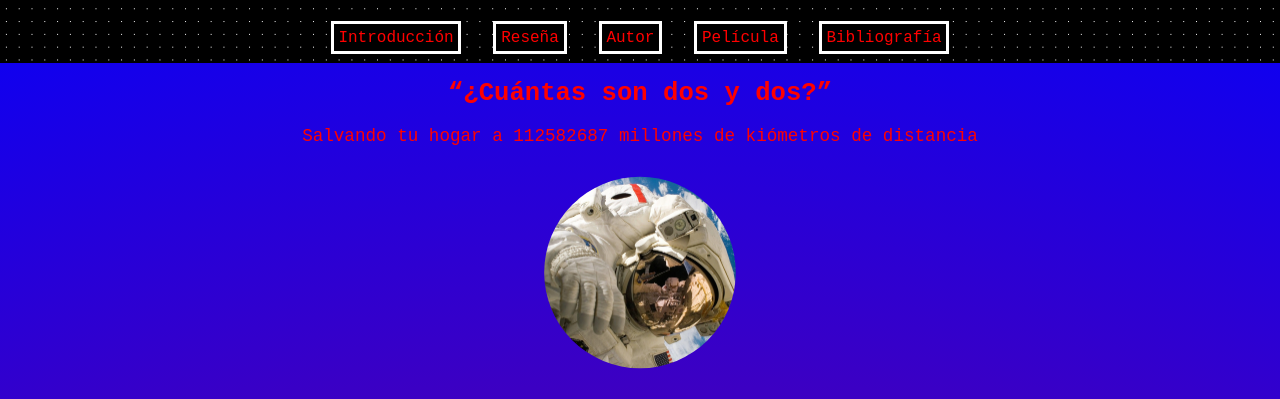
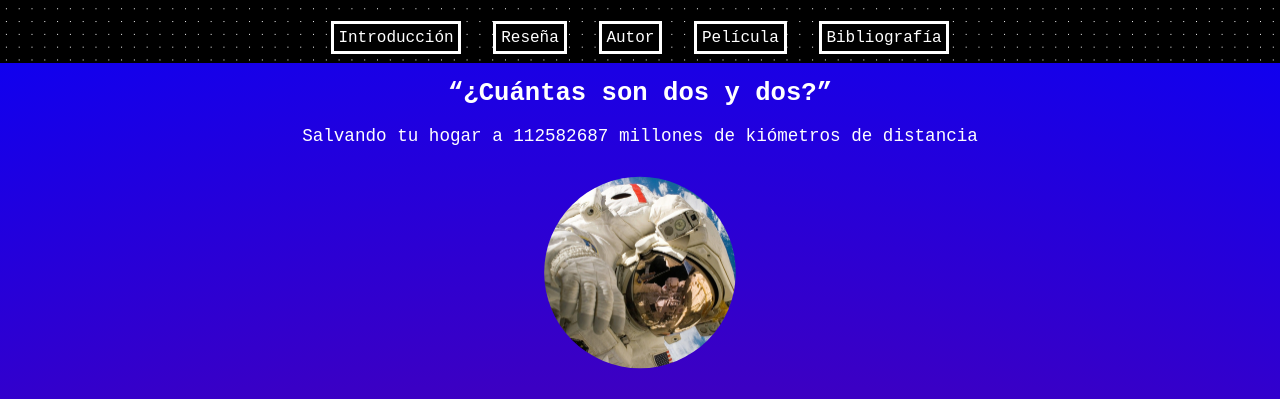
Before and after one commit to egarciavalen/uoc-boilerplate-master-p1, a website built with Parcel: page src/index.html in a window 1280 px wide. Shown: the part 100-499 px from the top of the page. Built offline with nearby package versions, Linux system fonts and the light colour scheme.

Commit message:
Restablecer página sin el error para Netlify

```diff
--- a/src/assets/styles/layouts/_base.scss
+++ b/src/assets/styles/layouts/_base.scss
@@ -9,7 +9,6 @@
   box-sizing: border-box;
   padding: 0;
   margin: 0;
-  color: red !important;
 }
 
 html {
```
